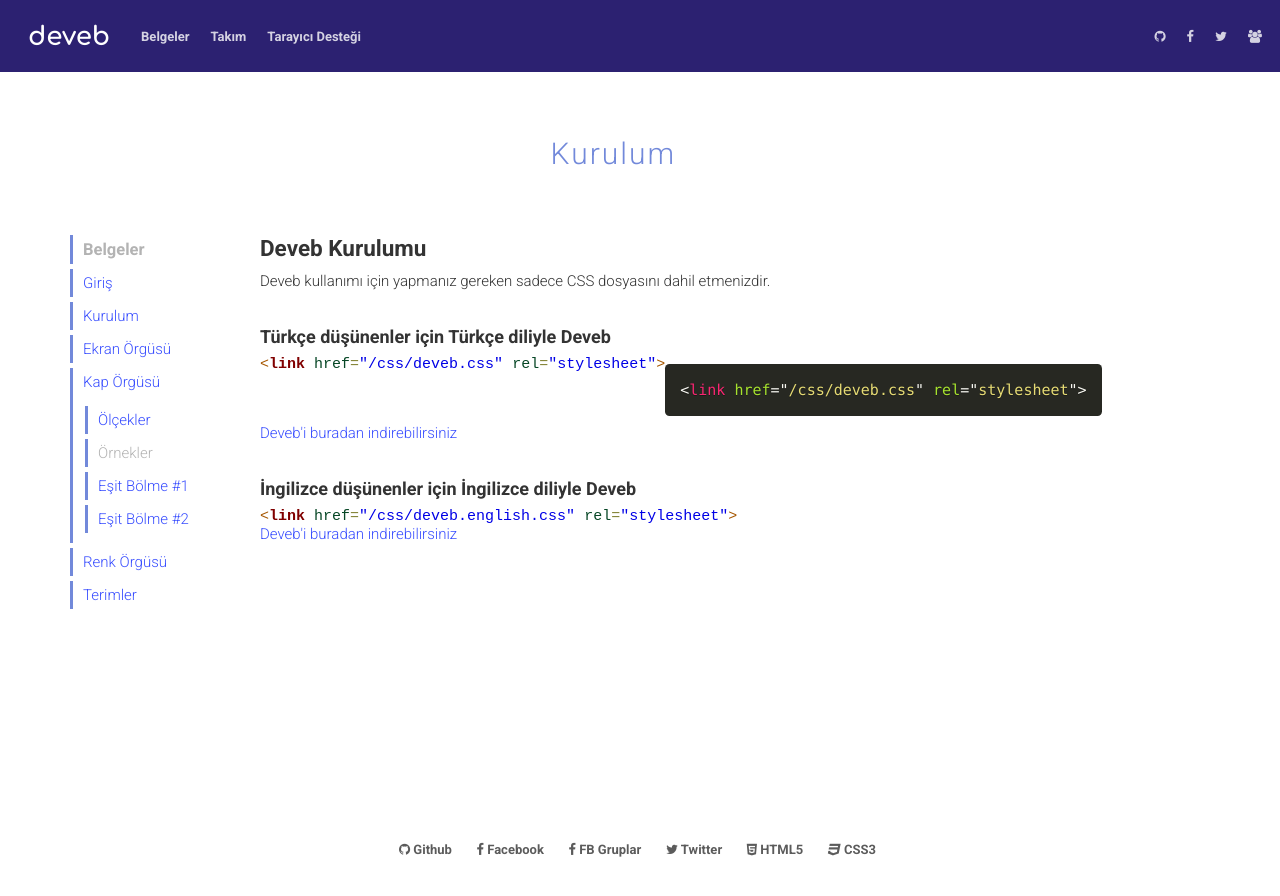
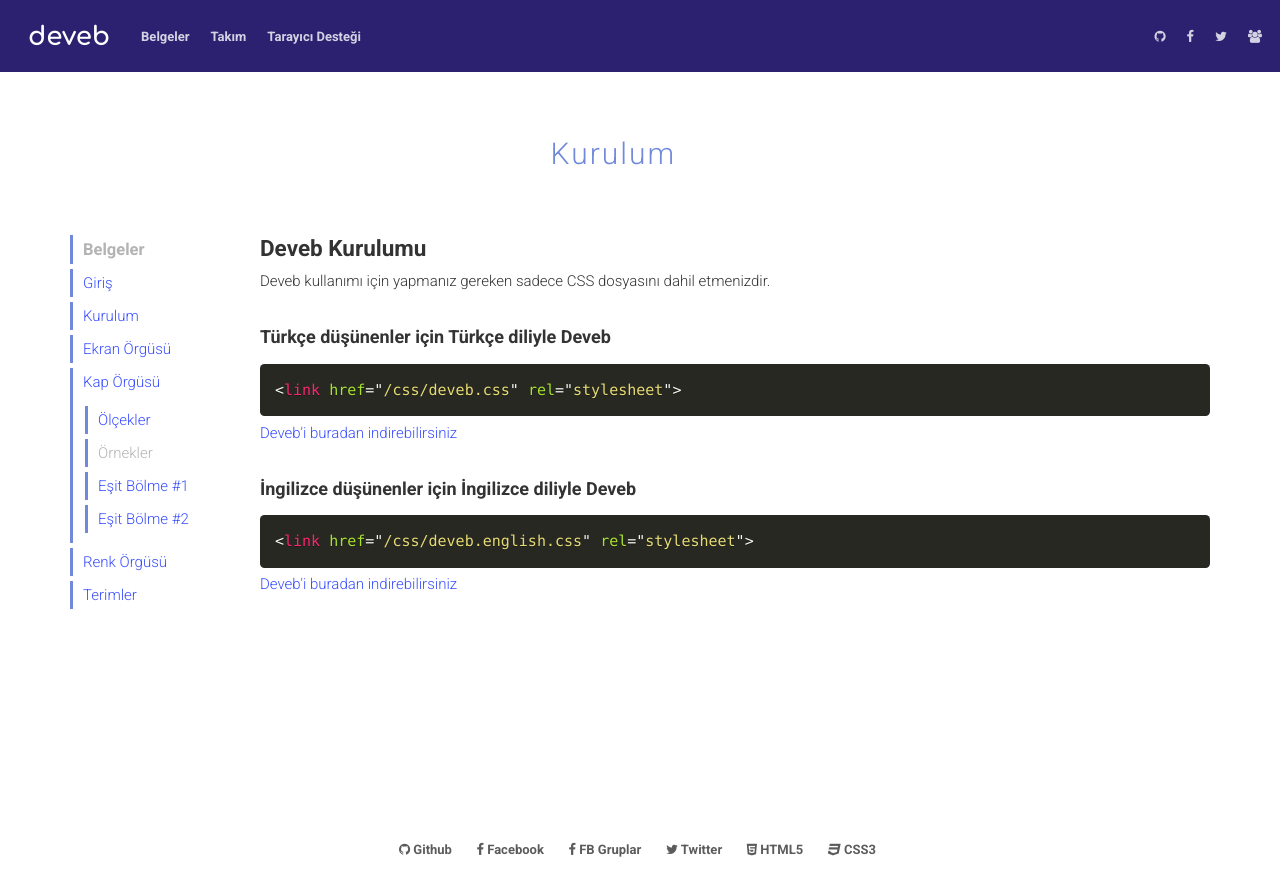
Before and after one commit to data-deveb/data-deveb.github.io, a Jekyll site: the page built from belgeler/kurulum.html, in a window 1280 px wide. Shown: the top 896 px of the page. Built offline with Jekyll 4.4.1, drawn with Linux system fonts in a browser that asks for light colours.

Commit message:
Güncelleme

```diff
--- a/belgeler/kurulum.html
+++ b/belgeler/kurulum.html
@@ -7,11 +7,10 @@
     <p>Deveb kullanımı için yapmanız gereken sadece CSS dosyasını dahil etmenizdir.</p>
 
     <h2>Türkçe düşünenler için Türkçe diliyle Deveb</h2>
-    <pre style='color:#000000;background:#ffffff;'><span style='color:#a65700; '>&lt;</span><span style='color:#800000; font-weight:bold; '>link</span><span style='color:#274796; '> </span><span style='color:#074726; '>href</span><span style='color:#808030; '>=</span><span style='color:#0000e6; '>"/css/deveb.css"</span><span style='color:#274796; '> </span><span style='color:#074726; '>rel</span><span style='color:#808030; '>=</span><span style='color:#0000e6; '>"stylesheet"</span><span style='color:#a65700; '>></span></pre>
-    <pre><code class="language-html">&lt;link href=&quot;/css/deveb.css&quot; rel=&quot;stylesheet&quot;&gt;</code></pre>
+    <pre data-gnl="1 1p"><code class="language-html">&lt;link href=&quot;/css/deveb.css&quot; rel=&quot;stylesheet&quot;&gt;</code></pre>
     <p><a href="https://data-deveb.github.io/assets/css/deveb.css">Deveb'i buradan indirebilirsiniz</a></p>
 
     <h2>İngilizce düşünenler için İngilizce diliyle Deveb</h2>
-    <pre style='color:#000000;background:#ffffff;'><span style='color:#a65700; '>&lt;</span><span style='color:#800000; font-weight:bold; '>link</span><span style='color:#274796; '> </span><span style='color:#074726; '>href</span><span style='color:#808030; '>=</span><span style='color:#0000e6; '>"/css/deveb.english.css"</span><span style='color:#274796; '> </span><span style='color:#074726; '>rel</span><span style='color:#808030; '>=</span><span style='color:#0000e6; '>"stylesheet"</span><span style='color:#a65700; '>></span></pre>
+    <pre data-gnl="1 1p"><code class="language-html">&lt;link href=&quot;/css/deveb.english.css&quot; rel=&quot;stylesheet&quot;&gt;</code></pre>
     <p><a href="https://data-deveb.github.io/assets/css/deveb.english.css">Deveb'i buradan indirebilirsiniz</a></p>
 </div>
```
